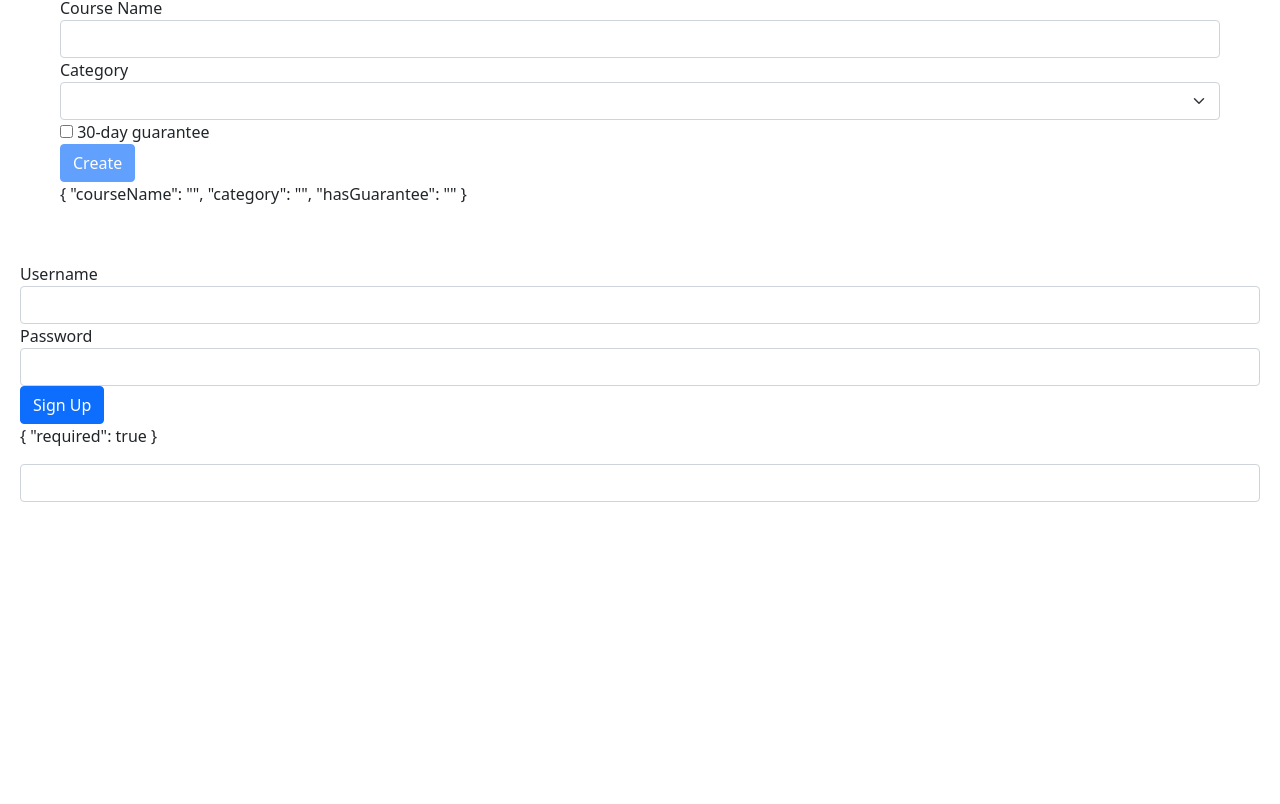
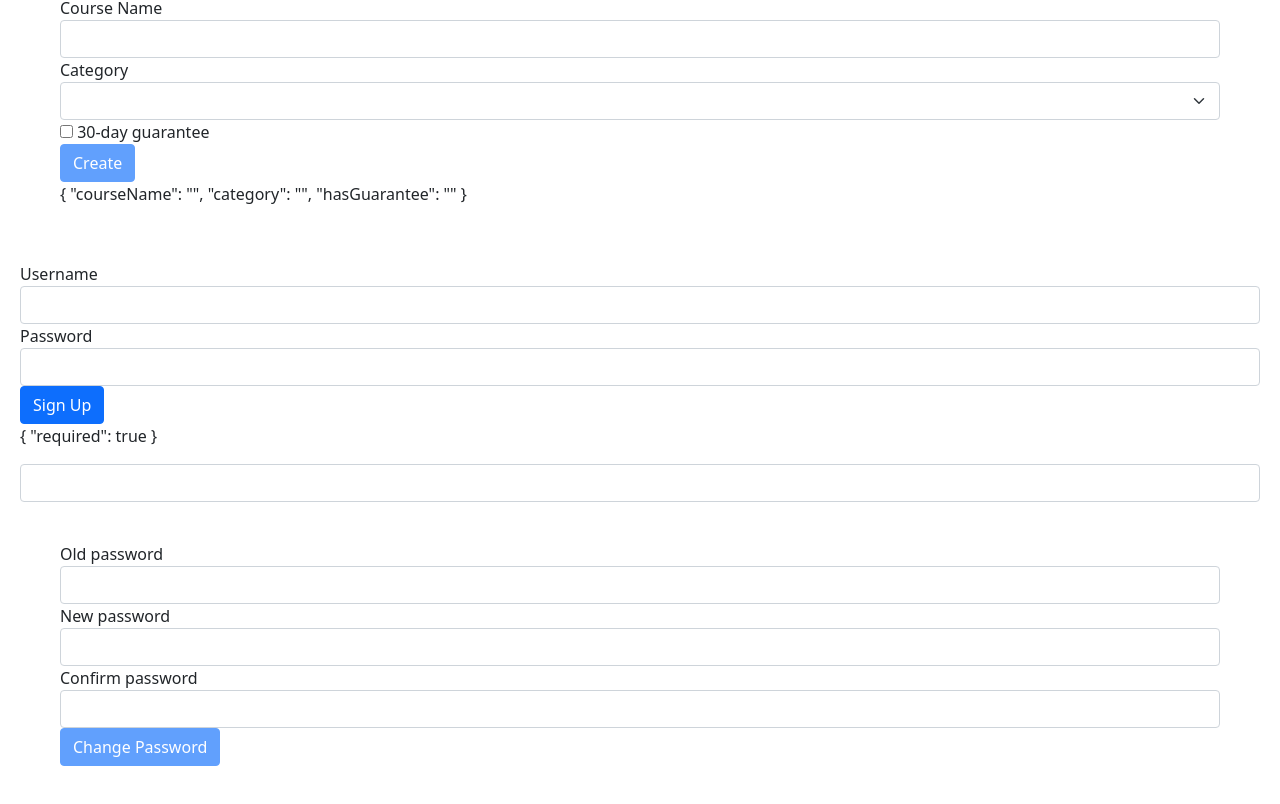
Before and after one commit to fay3r/angular-course-exercises, an Angular app: page / in a window 1280 px wide. Shown: the part 2054-2858 px from the top of the page. Before the commit the page ends 2576 px from the top, so only its background shows below. Built offline with nearby package versions, Linux system fonts and the light colour scheme.

Commit message:
change password task done custom validator, summing form lessons

```diff
--- a/src/app/app.component.html
+++ b/src/app/app.component.html
@@ -91,4 +91,8 @@
 
 <new-course-form></new-course-form>
 
+<!--change password task-->
+
+<change-password></change-password>
+
 <router-outlet></router-outlet>
--- a/src/app/app.module.ts
+++ b/src/app/app.module.ts
@@ -18,6 +18,7 @@ import { ContactFormComponent } from './components/contact-form/contact-form.com
 import { CourseFormComponent } from './components/course-form/course-form.component';
 import {SignupFormComponent} from "./components/signup-form/signup-form.component";
 import { NewCourseFormComponent } from './components/new-course-form/new-course-form.component';
+import { ChangePasswordComponent } from './components/change-password/change-password.component';
 
 @NgModule({
   declarations: [
@@ -34,7 +35,8 @@ import { NewCourseFormComponent } from './components/new-course-form/new-course-
     ContactFormComponent,
     CourseFormComponent,
     SignupFormComponent,
-    NewCourseFormComponent
+    NewCourseFormComponent,
+    ChangePasswordComponent
   ],
   imports: [
     BrowserModule,
--- /dev/null
+++ b/src/app/components/change-password/change-password.component.html
@@ -0,0 +1,44 @@
+<form [formGroup]='form' class="spaced">
+  <div class="form-group">
+    <label for="oldPassword">Old password</label>
+    <input type="password"
+           id="oldPassword"
+           class="form-control"
+           required
+           formControlName="oldPassword">
+    <div class="alert alert-danger"
+         *ngIf="oldPassword?.touched && oldPassword?.invalid">
+      <div *ngIf="oldPassword?.errors?.required">old is required</div>
+      <div *ngIf="oldPassword?.errors?.notTheSame">not the same</div>
+    </div>
+  </div>
+  <div class="form-group">
+    <label for="newPassword">New password</label>
+    <input type="password"
+           id="newPassword"
+           class="form-control"
+           required
+           formControlName="newPassword">
+    <div class="alert alert-danger"
+         *ngIf="newPassword?.touched && newPassword?.invalid">
+      new is required
+    </div>
+  </div>
+  <div class="form-group">
+    <label for="oldPassword">Confirm password</label>
+    <input type="password"
+           id="confirmPassword"
+           class="form-control"
+           required
+           formControlName="confirmPassword">
+    <div class="alert alert-danger"
+         *ngIf="confirmPassword?.touched && confirmPassword?.invalid">
+      <div *ngIf="confirmPassword?.errors?.required">confirmed is required</div>
+    </div>
+    <div class="alert alert-danger" *ngIf="confirmPassword?.valid && form.invalid && form.errors?.shouldMatch">
+      dont match
+    </div>
+  </div>
+
+  <Button class="btn btn-primary" [disabled]="form.invalid"> Change Password</Button>
+</form>
--- /dev/null
+++ b/src/app/components/change-password/change-password.component.ts
@@ -0,0 +1,33 @@
+import {Component, OnInit} from '@angular/core';
+import {FormBuilder, FormGroup, Validators} from "@angular/forms";
+import {PasswordValidator} from "./password.validator";
+
+@Component({
+  selector: 'change-password',
+  templateUrl: './change-password.component.html',
+  styleUrls: ['./change-password.component.css']
+})
+export class ChangePasswordComponent {
+  form: FormGroup;
+
+  constructor(fb: FormBuilder) {
+    this.form = fb.group({
+      oldPassword: ['', Validators.required, PasswordValidator.samePassword],
+      newPassword: ['', Validators.required],
+      confirmPassword: ['', Validators.required]
+    },{validators: PasswordValidator.passwordsMatch})
+  }
+
+  get oldPassword() {
+    return this.form.get('oldPassword')
+  }
+
+  get newPassword() {
+    return this.form.get('newPassword')
+  }
+
+  get confirmPassword() {
+    return this.form.get('confirmPassword')
+  }
+
+}
--- /dev/null
+++ b/src/app/components/change-password/password.validator.ts
@@ -0,0 +1,26 @@
+import {AbstractControl, ValidationErrors} from "@angular/forms";
+
+export class PasswordValidator {
+  static samePassword(control: AbstractControl): Promise<ValidationErrors | null> {
+    return new Promise((resolve, reject) => {
+      if (control.value !== 'password') {
+        resolve({notTheSame: true});
+      } else {
+        resolve(null);
+      }
+    });
+  }
+
+  static passwordsMatch(control: AbstractControl) {
+    let newPassword = control.get('newPassword');
+    let confirmPassword = control.get('confirmPassword');
+
+    if (newPassword?.value !== confirmPassword?.value) {
+      return {shouldMatch: true};
+    }
+    return null;
+
+  }
+
+
+}
--- a/src/styles.css
+++ b/src/styles.css
@@ -12,3 +12,7 @@ a{
 .form-control.ng-touched.ng-invalid{
   border:2px solid red;
 }
+
+.spaced{
+  padding: 40px;
+}
```
Also changed, not shown: src/app/components/change-password/change-password.component.css (added), 1 other file (tests, documents, lock files or other folders).
